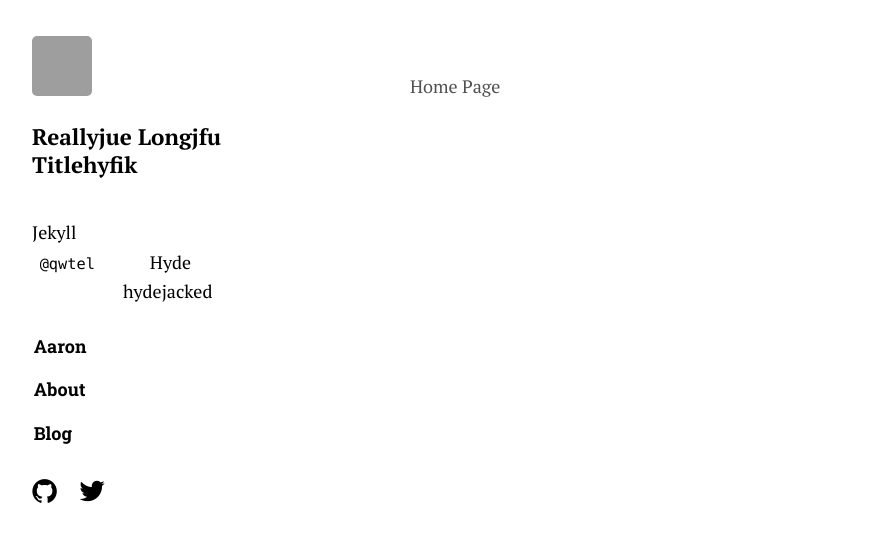
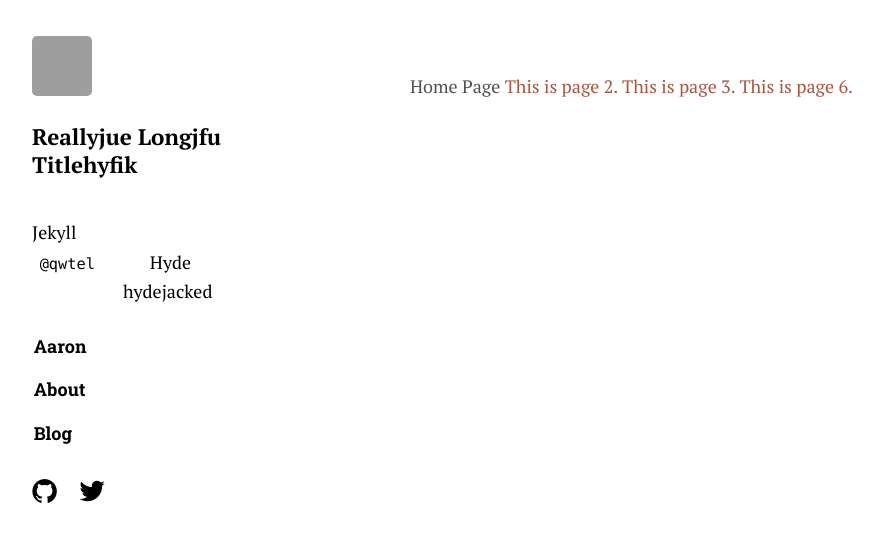
Before and after one commit to mike1d/mike1d.github.io, a Jekyll site: the page built from index.html, in a window 1280 px wide. Shown: the top 542 px of the page, without its empty margins (4-886 px from the left). Built offline with Jekyll 4.4.1, drawn with Linux system fonts in a browser that asks for light colours; some web fonts are replaced.

Commit message:
Update index.html

```diff
--- a/index.html
+++ b/index.html
@@ -4,3 +4,9 @@ title: Home
 ---
 
 Home Page
+
+<a href="/about/">This is page 2.</a>
+
+<a href="/blog/">This is page 3.</a>
+
+<a href="/aaron/">This is page 6.</a>
```
